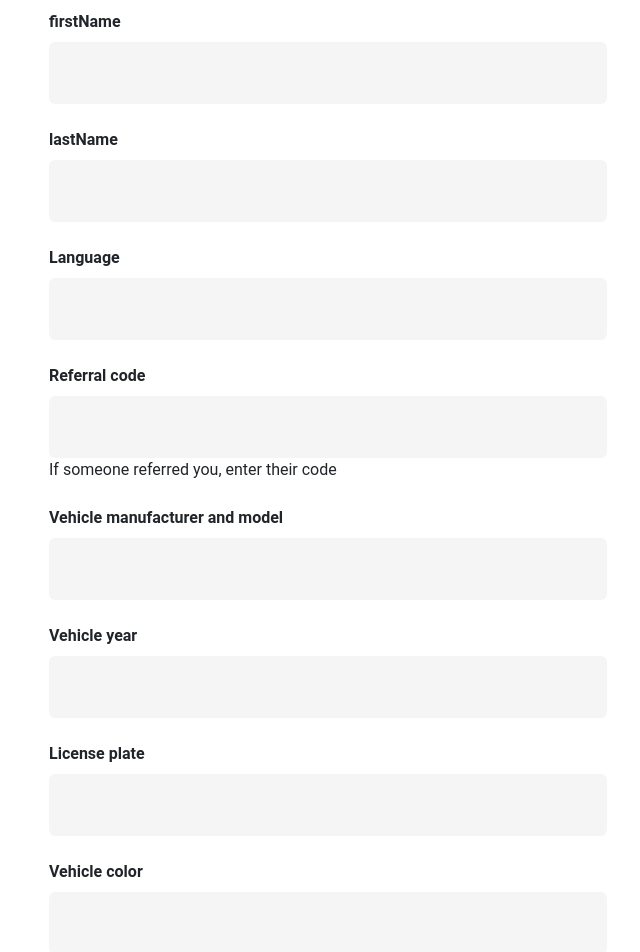
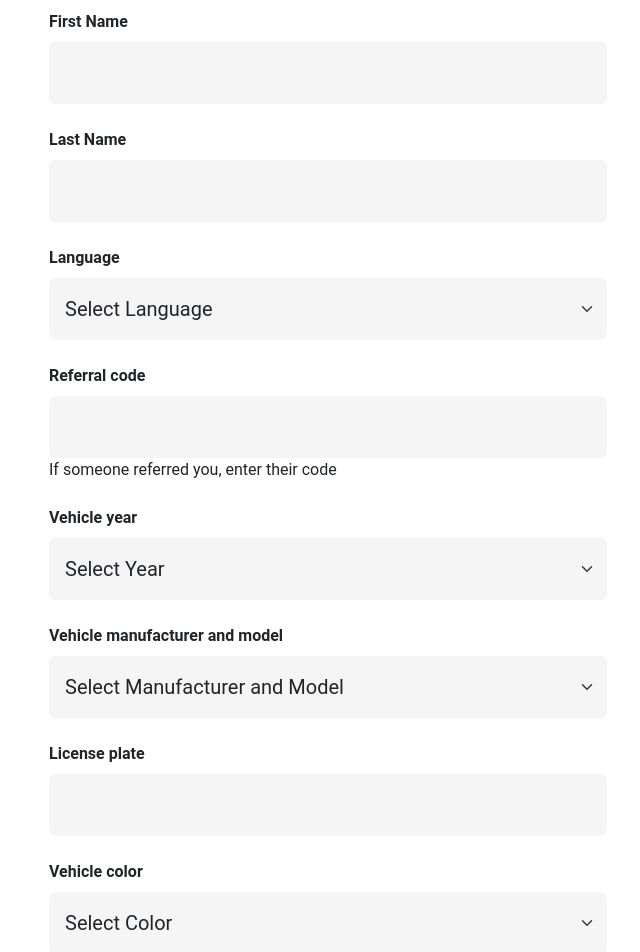
Before and after one commit to fkaaziebu/Bolt-replica, a React (Create React App) app in the folder client/: page /profile-form in a window 1280 px wide. Shown: the part 220-1172 px from the top of the page, without its empty margins (312-952 px from the left). Built offline with nearby package versions, Linux system fonts and the light colour scheme.

Commit message:
dropdown

```diff
--- a/client/src/scenes/profile-form/ProfileForm1.jsx
+++ b/client/src/scenes/profile-form/ProfileForm1.jsx
@@ -22,7 +22,6 @@ const RegisterForm = ({ setStep }) => {
     firstName: Yup.string().required("First Name required"),
     lastName: Yup.string().required("Last Name required"),
     language: Yup.string().required("Language required"),
-    referralCode: Yup.string().required("Referral is required"),
     carModel: Yup.string().required("Vehicle model required"),
     carYear: Yup.string().required("Vehicle year required"),
     licensePlate: Yup.string().required("License plate number required"),
@@ -33,6 +32,25 @@ const RegisterForm = ({ setStep }) => {
     dispatch(updateUserField({ ...values }));
     setStep(2);
   };
+  const carYears = ["2023", "2022", "2021"];
+
+  const languages = ["English", "Spanish", "French"];
+  const colors = [
+    "Red",
+    "Yellow",
+    "Orange",
+    "Green",
+    "Blue",
+    "Violet",
+    "Pink",
+    "White",
+    "Black",
+  ];
+
+  const carModels = [
+    { manufacturer: "Toyota", models: ["Corolla", "Camry", "RAV4"] },
+    { manufacturer: "Honda", models: ["Civic", "Accord", "CR-V"] },
+  ];
 
   return (
     <Formik
@@ -43,7 +61,7 @@ const RegisterForm = ({ setStep }) => {
       <Form>
         <div className="mb-4 mt-4">
           <label htmlFor="firstName" className="form-label fw-bold">
-            firstName
+            First Name
           </label>
           <Field
             name="firstName"
@@ -60,7 +78,7 @@ const RegisterForm = ({ setStep }) => {
 
         <div className="mb-4 mt-4">
           <label htmlFor="lastName" className="form-label fw-bold">
-            lastName
+            Last Name
           </label>
           <Field
             name="lastName"
@@ -74,7 +92,6 @@ const RegisterForm = ({ setStep }) => {
             name="lastName"
           />
         </div>
-
         <div className="mb-4 mt-4">
           <label htmlFor="language" className="form-label fw-bold">
             Language
@@ -82,16 +99,22 @@ const RegisterForm = ({ setStep }) => {
           <Field
             name="language"
             id="language"
-            type="text"
-            className="form-control fs-5 p-3 bg-light-50 border border-0"
-          />
+            as="select"
+            className="form-select fs-5 p-3 bg-light-50 border border-0"
+          >
+            <option value="">Select Language</option>
+            {languages.map((language) => (
+              <option key={language} value={language}>
+                {language}
+              </option>
+            ))}
+          </Field>
           <ErrorMessage
             component="div"
             className="text-danger"
-            name="Language"
+            name="language"
           />
         </div>
-
         <div className="mb-4 mt-4">
           <label htmlFor="referralCode" className="form-label fw-bold">
             Referral code
@@ -102,12 +125,30 @@ const RegisterForm = ({ setStep }) => {
             type="text"
             className="form-control fs-5 p-3 bg-light-50 border border-0"
           />
+          <p>If someone referred you, enter their code</p>
+        </div>
+        <div className="mb-4 mt-4">
+          <label htmlFor="carYear" className="form-label fw-bold">
+            Vehicle year
+          </label>
+          <Field
+            name="carYear"
+            id="carYear"
+            as="select"
+            className="form-select fs-5 p-3 bg-light-50 border border-0"
+          >
+            <option value="">Select Year</option>
+            {carYears.map((year) => (
+              <option key={year} value={year}>
+                {year}
+              </option>
+            ))}
+          </Field>
           <ErrorMessage
             component="div"
             className="text-danger"
-            name="referralCode"
+            name="carYear"
           />
-          <p>If someone referred you, enter their code</p>
         </div>
 
         <div className="mb-4 mt-4">
@@ -117,29 +158,26 @@ const RegisterForm = ({ setStep }) => {
           <Field
             name="carModel"
             id="carModel"
-            type="text"
-            className="form-control fs-5 p-3 bg-light-50 border border-0"
-          />
-          <ErrorMessage component="div" className="text-danger" name="carModel" />
-        </div>
-
-        <div className="mb-4 mt-4">
-          <label htmlFor="carYear" className="form-label fw-bold">
-            Vehicle year
-          </label>
-          <Field
-            name="carYear"
-            id="carYear"
-            type="text"
-            className="form-control fs-5 p-3 bg-light-50 border border-0"
-          />
+            as="select"
+            className="form-select fs-5 p-3 bg-light-50 border border-0"
+          >
+            <option value="">Select Manufacturer and Model</option>
+            {carModels.map((car) => (
+              <optgroup key={car.manufacturer} label={car.manufacturer}>
+                {car.models.map((model) => (
+                  <option key={model} value={`${car.manufacturer} - ${model}`}>
+                    {model}
+                  </option>
+                ))}
+              </optgroup>
+            ))}
+          </Field>
           <ErrorMessage
             component="div"
             className="text-danger"
-            name="carYear"
+            name="carModel"
           />
         </div>
-
         <div className="mb-4 mt-4">
           <label htmlFor="licensePlate" className="form-label fw-bold">
             License plate
@@ -156,7 +194,6 @@ const RegisterForm = ({ setStep }) => {
             name="licensePlate"
           />
         </div>
-
         <div className="mb-4 mt-4">
           <label htmlFor="carColor" className="form-label fw-bold">
             Vehicle color
@@ -164,10 +201,21 @@ const RegisterForm = ({ setStep }) => {
           <Field
             name="carColor"
             id="carColor"
-            type="text"
-            className="form-control fs-5 p-3 bg-light-50 border border-0"
+            as="select"
+            className="form-select fs-5 p-3 bg-light-50 border border-0"
+          >
+            <option value="">Select Color</option>
+            {colors.map((color) => (
+              <option key={color} value={color}>
+                {color}
+              </option>
+            ))}
+          </Field>
+          <ErrorMessage
+            component="div"
+            className="text-danger"
+            name="carColor"
           />
-          <ErrorMessage component="div" className="text-danger" name="carColor" />
         </div>
 
         <div className="d-flex justify-content-center mt-3">
```
